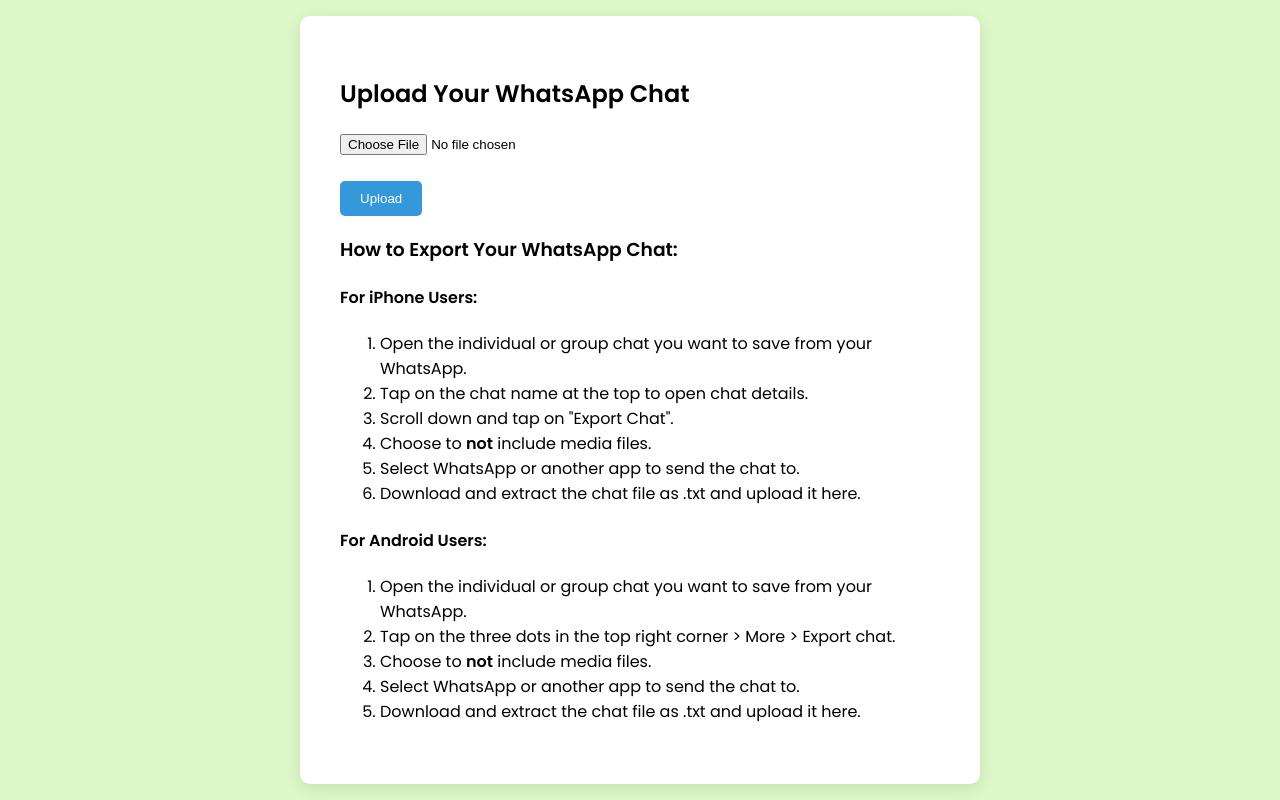
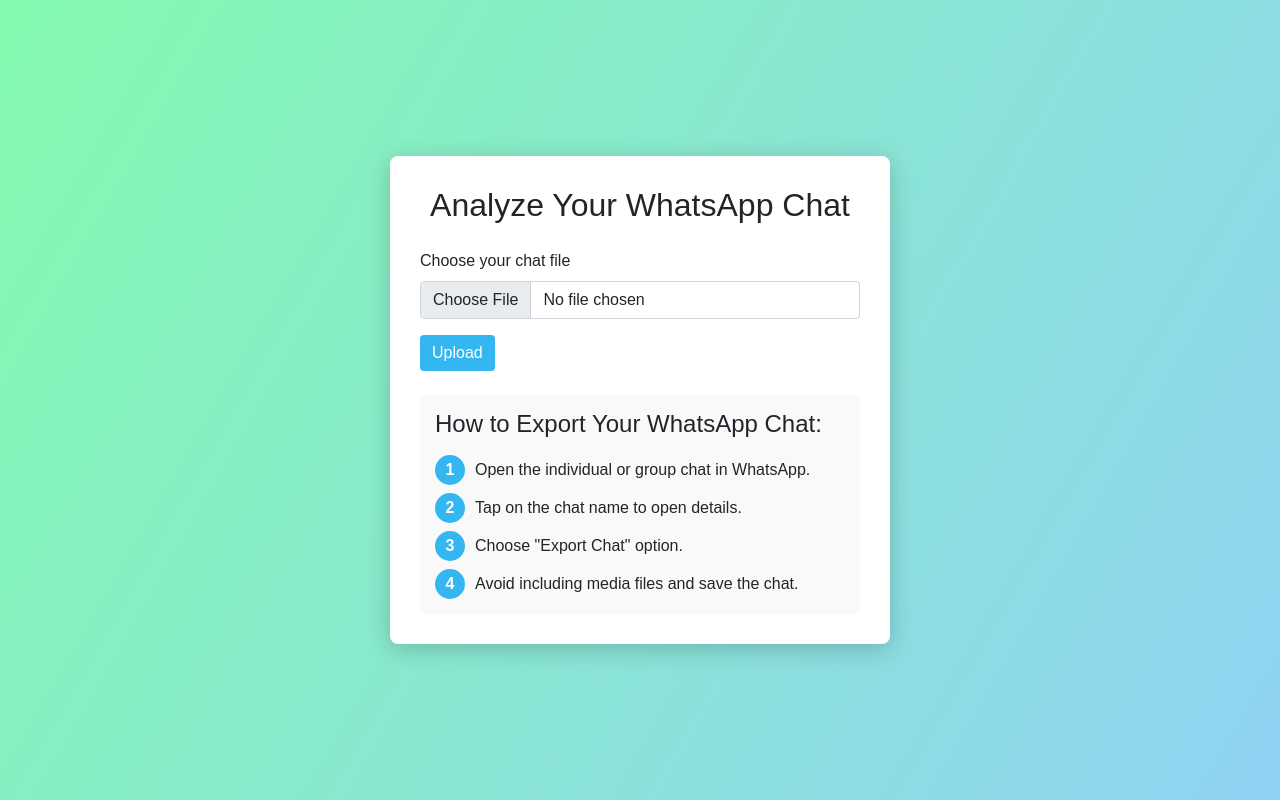
Before and after one commit to MFBALGO/WhatsAppAnalyzer, a Flask app: page / in a window 1280 px wide. Run offline with Flask 3, Linux system fonts and the light colour scheme; some libraries are stand-ins or nearby versions.

Commit message:
UI enhancements.

```diff
--- a/data_analyzer.py
+++ b/data_analyzer.py
@@ -45,7 +45,7 @@ class DataAnalyzer:
                 self.sticker_counts[user] += 1
             elif 'audio omitted' in message:
                 self.audio_counts[user] += 1
-            elif 'This message was deleted' in message:
+            elif 'This message was deleted' in message or 'You deleted this message' in message:
                 self.deleted_message_counts[user] += 1
 
 
--- a/main.py
+++ b/main.py
@@ -39,7 +39,7 @@ def upload_file():
 
         if not allowed_file(f.filename):
             app.logger.warning(f"Unsupported file upload attempt: {f.filename}")
-            return render_template("400.html", error_message="Unsupported file upload attempt, ensure it's a valid format"), 400
+            return render_template("400.html", error_message="Unsupported file upload attempt, ensure it's a valid format (.txt)"), 400
 
         # Process the file
         file_path = os.path.join('uploads', f'{f.filename}_{identifier}.txt')
@@ -55,7 +55,8 @@ def upload_file():
             message_df = chat_parser.read_chat(file_path)
         except Exception as e:
             app.logger.error(f"Error parsing the chat: {e}")
-            return render_template("400.html", error_message="Unable to process the uploaded chat."), 400
+            return render_template("400.html", error_message="Unable to process the uploaded chat.\n"
+                                                             "Will analyze logs and fix"), 400
 
         # Check user count
         all_users = message_df['user'].unique()
--- a/templates/upload.html
+++ b/templates/upload.html
@@ -1,86 +1,80 @@
-<!doctype html>
+<!DOCTYPE html>
 <html lang="en">
 <head>
     <meta charset="UTF-8">
     <meta name="viewport" content="width=device-width, initial-scale=1.0">
     <title>Upload WhatsApp Chat</title>
-    <link href="https://fonts.googleapis.com/css2?family=Poppins:wght@400;600&display=swap" rel="stylesheet">
+    <!-- Bootstrap 5 CSS -->
+    <link href="https://cdn.jsdelivr.net/npm/bootstrap@5.0.2/dist/css/bootstrap.min.css" rel="stylesheet">
+    <!-- AOS CSS for scroll animations -->
+    <link rel="stylesheet" href="https://cdn.rawgit.com/michalsnik/aos/2.1.1/dist/aos.css">
     <style>
         body {
             font-family: 'Poppins', sans-serif;
-            background-color: #DCF8C6;
-            margin: 0;
-            padding: 0;
+            background: linear-gradient(120deg, #84fab0 0%, #8fd3f4 100%);
             display: flex;
+            align-items: center;
             height: 100vh;
+            overflow: hidden;
+        }
+        .upload-container {
+            background: #ffffff;
+            padding: 30px;
+            border-radius: 8px;
+            box-shadow: 0px 5px 25px rgba(0, 0, 0, 0.2);
+            max-width: 500px;
+            margin: auto;
+        }
+        .btn-primary {
+            background: #34B7F1;
+            border: none;
+            transition: background 0.3s;
+        }
+        .btn-primary:hover {
+            background: #2A9FD6;
+        }
+        .instructions {
+            background: #f9f9f9;
+            padding: 15px;
+            border-radius: 5px;
+        }
+        .step-icon {
+            background: #34B7F1;
+            color: #ffffff;
+            width: 30px;
+            height: 30px;
+            display: flex;
             align-items: center;
             justify-content: center;
-        }
-
-        .container {
-            background-color: white;
-            padding: 40px;
-            border-radius: 10px;
-            box-shadow: 0 4px 15px rgba(0, 0, 0, 0.1);
-            width: 70%;
-            max-width: 600px;
-        }
-
-        h2, h3 {
-            margin-bottom: 20px;
-        }
-
-        ol {
-            margin-bottom: 20px;
-        }
-
-        button {
-            background-color: #3498db;
-            color: white;
-            padding: 10px 20px;
-            border: none;
-            border-radius: 5px;
-            cursor: pointer;
-            transition: background-color 0.3s;
-        }
-
-        button:hover {
-            background-color: #2980b9;
+            border-radius: 50%;
+            font-weight: bold;
+            margin-right: 10px;
         }
     </style>
 </head>
 <body>
-
-<div class="container">
-    <h2>Upload Your WhatsApp Chat</h2>
-    <form action="/" method="post" enctype="multipart/form-data">
-        <input type="file" name="file"><br><br>
-        <button type="submit">Upload</button>
-    </form>
-
-    <div class="instruction-container">
-        <h3>How to Export Your WhatsApp Chat:</h3>
-
-        <h4>For iPhone Users:</h4>
-        <ol>
-            <li>Open the individual or group chat you want to save from your WhatsApp.</li>
-            <li>Tap on the chat name at the top to open chat details.</li>
-            <li>Scroll down and tap on "Export Chat".</li>
-            <li>Choose to <b>not</b> include media files.</li>
-            <li>Select WhatsApp or another app to send the chat to.</li>
-            <li>Download and extract the chat file as .txt and upload it here.</li>
-        </ol>
-
-        <h4>For Android Users:</h4>
-        <ol>
-            <li>Open the individual or group chat you want to save from your WhatsApp.</li>
-            <li>Tap on the three dots in the top right corner > More > Export chat.</li>
-            <li>Choose to <b>not</b> include media files.</li>
-            <li>Select WhatsApp or another app to send the chat to.</li>
-            <li>Download and extract the chat file as .txt and upload it here.</li>
-        </ol>
+    <div class="container upload-container" data-aos="fade-up">
+        <h2 class="mb-4 text-center">Analyze Your WhatsApp Chat</h2>
+        <form action="/" method="post" enctype="multipart/form-data" class="mb-4">
+            <div class="mb-3">
+                <label for="chatFile" class="form-label">Choose your chat file</label>
+                <input type="file" class="form-control" id="chatFile" name="file">
+            </div>
+            <button type="submit" class="btn btn-primary btn-block">Upload</button>
+        </form>
+        <div class="instructions">
+            <h4 class="mb-3">How to Export Your WhatsApp Chat:</h4>
+            <div class="d-flex align-items-center mb-2"><div class="step-icon">1</div> Open the individual or group chat in WhatsApp.</div>
+            <div class="d-flex align-items-center mb-2"><div class="step-icon">2</div> Tap on the chat name to open details.</div>
+            <div class="d-flex align-items-center mb-2"><div class="step-icon">3</div> Choose "Export Chat" option.</div>
+            <div class="d-flex align-items-center"><div class="step-icon">4</div> Avoid including media files and save the chat.</div>
+        </div>
     </div>
-</div>
-
+    <!-- Bootstrap 5 JS, Popper.js, and AOS JS -->
+    <script src="https://cdn.jsdelivr.net/npm/bootstrap@5.0.2/dist/js/bootstrap.bundle.min.js"></script>
+    <script src="https://cdn.rawgit.com/michalsnik/aos/2.1.1/dist/aos.js"></script>
+    <script>
+        AOS.init();
+    </script>
 </body>
 </html>
```
Also changed, not shown: templates/results.html (+42 -19 lines), templates/select_users.html (+71 -22 lines).
